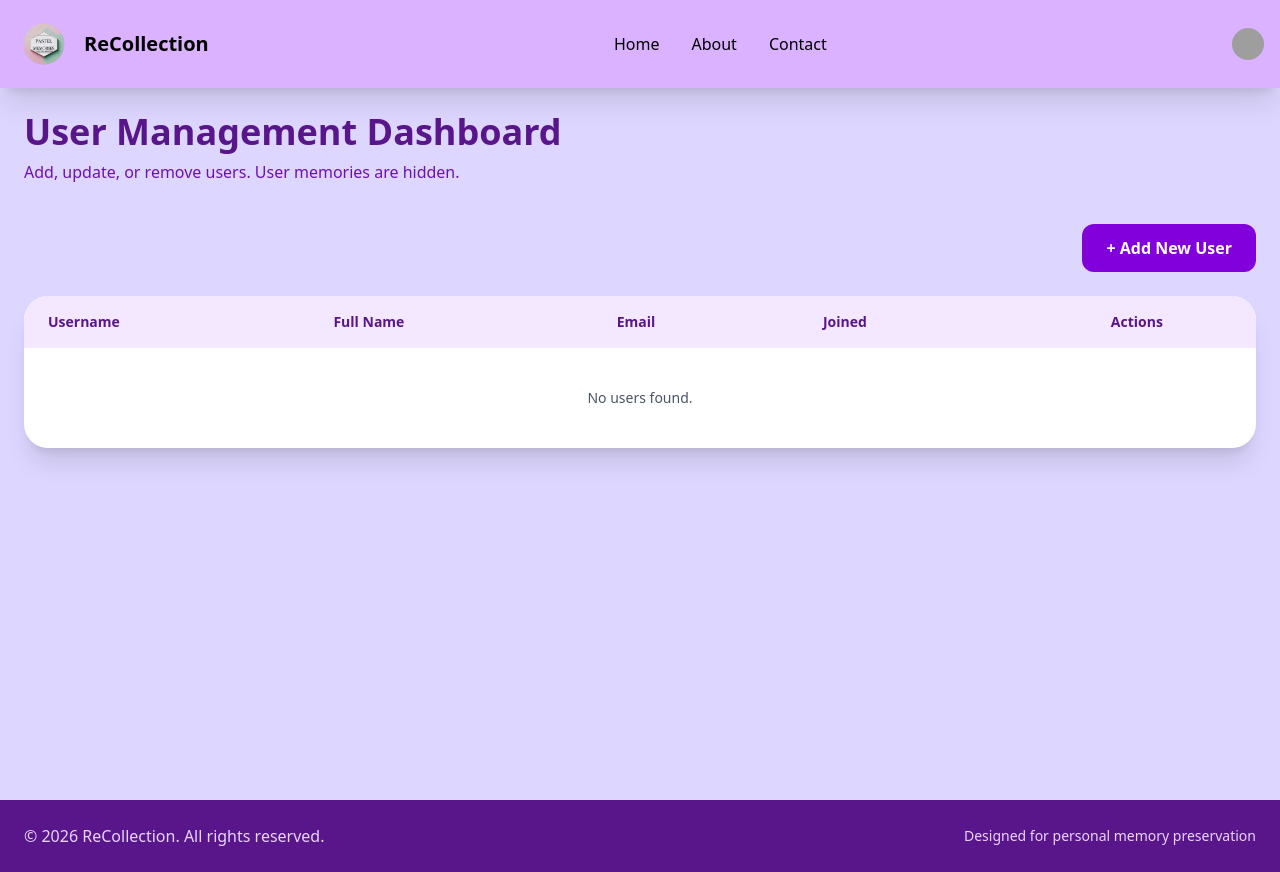
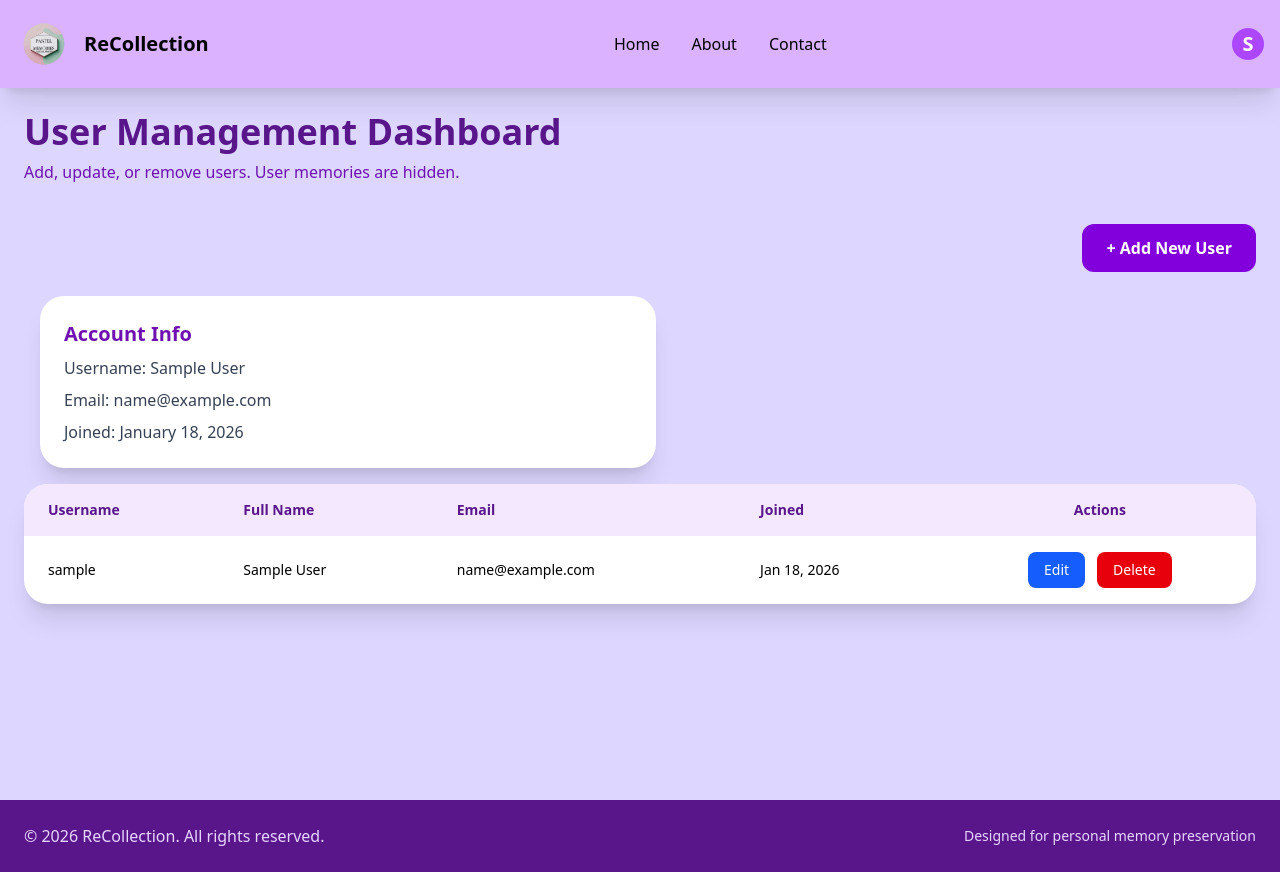
Before and after one commit to mdmohidulislammi/Learning, a Django app: page /user/manager/ in a window 1280 px wide. Run offline with Django 5.2, Linux system fonts and the light colour scheme; the visitor is signed in with stand-in values (Sample User, id 1); data comes from the database, SQL or seed files in the repository; some libraries are stand-ins or nearby versions; grey boxes are pictures that could not be loaded.

Commit message:
Users CRUD operations done

```diff
--- a/Django Framework/Milestone 1/memories/memories/templates/home.html
+++ b/Django Framework/Milestone 1/memories/memories/templates/home.html
@@ -16,7 +16,7 @@
       </p>
       {% if not user.is_authenticated %}
       <div class="flex flex-wrap gap-4">
-        <a  class="px-6 py-3 rounded-xl bg-purple-700 text-white font-semibold shadow-lg hover:bg-purple-800 transition cursor-pointer">
+        <a href="{% url 'signUp' %}" class="px-6 py-3 rounded-xl bg-purple-700 text-white font-semibold shadow-lg hover:bg-purple-800 transition cursor-pointer">
           Get Started
         </a>
         <a href="{% url 'signIn' %}" class="cursor-pointer px-6 py-3 rounded-xl border-2 border-purple-700 text-purple-800 font-semibold hover:bg-purple-700 hover:text-white transition">
@@ -78,9 +78,9 @@
     <p class="text-lg text-purple-800 mb-8">
       Create your account and begin storing moments that matter most.
     </p>
-    <a  class="inline-block px-8 py-4 bg-purple-700 text-white rounded-2xl font-semibold shadow-xl hover:bg-purple-800 transition cursor-pointer">
+    {% comment %} <a  class="inline-block px-8 py-4 bg-purple-700 text-white rounded-2xl font-semibold shadow-xl hover:bg-purple-800 transition cursor-pointer">
       Create Free Account
-    </a>
+    </a> {% endcomment %}
   </div>
 </section>
 
--- a/Django Framework/Milestone 1/memories/memories/templates/home_base.html
+++ b/Django Framework/Milestone 1/memories/memories/templates/home_base.html
@@ -1,4 +1,5 @@
 {% load static %}
+{% load socialaccount %}
 <!DOCTYPE html>
 <html lang="en">
 <head>
@@ -26,25 +27,33 @@
   <div class="flex items-center md:order-2 space-x-3 md:space-x-0 rtl:space-x-reverse">
       <button type="button" class="flex text-sm bg-neutral-primary rounded-full md:me-0 focus:ring-4 focus:ring-neutral-tertiary" id="user-menu-button" aria-expanded="false" data-dropdown-toggle="user-dropdown" data-dropdown-placement="bottom">
         <span class="sr-only">Open user menu</span>
-        <img class="w-8 h-8 rounded-full" src="{% static 'images/8.jpeg' %}" alt="user photo">
+
+        <div class="flex items-center justify-center w-8 h-8 rounded-full bg-purple-500 text-white font-bold text-xl"> {{ user.first_name|default:user.username|slice:":1"|upper }} </div>
+         {% comment %} <img class="w-8 h-8 rounded-full" src="{% static 'images/8.jpeg' %}" alt="user photo"> {% endcomment %}
+
       </button>
       <!-- Dropdown menu -->
 
       <!-- User -->
 
-
-      <div class="z-50 hidden bg-neutral-primary-medium border border-default-medium rounded-base shadow-lg w-44" id="user-dropdown">
+      <div class="z-50 hidden bg-gray-400-primary-medium border border-default-medium rounded-base shadow-lg w-44" id="user-dropdown">
         <div class="px-4 py-3 text-sm border-b border-default">
-          <span class="block text-heading font-medium">Md. Mohidul Islam</span>
-          <span class="block text-body truncate">islamohidul856mi647360@gmail.com</span>
+          <span class="block text-heading font-medium"> {{user.first_name}} {{user.last_name}} </span>
+          <span class="block text-body truncate"> {{user.email}} </span>
         </div>
         <!-- Necessary btn -->
         <ul class="p-2 text-sm text-body font-medium" aria-labelledby="user-menu-button">
+          {% if user.is_superuser %}
           <li>
-            <a href="#" class="inline-flex items-center hover:text-white w-full p-2 hover:bg-neutral-tertiary-medium hover:text-heading rounded cursor-pointer">Dashboard</a>
+            <a href="{% url 'manager'  %}" class="inline-flex items-center hover:text-white w-full p-2 hover:bg-gray-400-tertiary-medium hover:text-heading rounded cursor-pointer">Dashboard</a>
           </li>
+          {% elif user.is_authenticated %}
           <li>
-            <a href="{% url 'logOut' %}" class="inline-flex items-center w-full p-2 hover:text-white hover:bg-neutral-tertiary-medium hover:text-heading rounded cursor-pointer">Sign out</a>
+            <a href="{% url 'dashboard' user.id %}" class="inline-flex items-center hover:text-white w-full p-2 hover:bg-gray-400-tertiary-medium hover:text-heading rounded cursor-pointer">Dashboard</a>
+          </li>
+          {% endif %}
+          <li>
+            <a href="{% url 'logOut' %}" class="inline-flex items-center w-full p-2 hover:text-white hover:bg-gray-400-tertiary-medium hover:text-heading rounded cursor-pointer">Sign out</a>
           </li>
         </ul>
       </div>
@@ -62,7 +71,7 @@
       </button>
 
         <div class="flex flex-wrap gap-4">
-        <a  class="px-2 py-2 rounded-xl bg-purple-700 text-white font-semibold shadow-sm hover:bg-purple-900 transition cursor-pointer">
+        <a href="{% url 'signUp' %}" class="px-2 py-2 rounded-xl bg-purple-700 text-white font-semibold shadow-sm hover:bg-purple-900 transition cursor-pointer">
           SIGN UP
         </a>
         <a href="{% url 'signIn' %}" class="cursor-pointer px-2 py-2 rounded-xl border-2 border-purple-700 text-purple-800 font-semibold hover:bg-purple-700 hover:text-white transition">
--- a/Django Framework/Milestone 1/memories/memories/templates/memories_page.html
+++ b/Django Framework/Milestone 1/memories/memories/templates/memories_page.html
@@ -4,7 +4,7 @@
 {% block home %}
 
 {% if messages %}
-<div class="max-w-7xl mx-auto px-4 mt-4 space-y-3">
+<div class="max-w-7xl mx-auto px-4 mt-4 space-y-3" id='mess'>
   {% for message in messages %}
   <div class="px-4 py-3 rounded-lg text-sm font-medium
       {% if message.tags == 'error' %}
--- a/Django Framework/Milestone 1/memories/memories/views.py
+++ b/Django Framework/Milestone 1/memories/memories/views.py
@@ -16,7 +16,7 @@ def home(request):
     }
     return render(request, 'home.html', context)
 
-
+@login_required(login_url='signIn')
 def create_memory(request):
     current_year=date.today().year
     if request.method == "POST":
@@ -42,6 +42,7 @@ def create_memory(request):
     }
 
     return render(request, 'memory_form.html', context)
+@login_required(login_url='signIn')
 def read_memory(request):
     current_year=date.today().year
     memories=Memory.objects.select_related('author',).filter(author_id=request.user.id)
@@ -50,6 +51,7 @@ def read_memory(request):
         'memories':memories
     }
     return render(request,'memories_page.html',context)
+@login_required(login_url='signIn')
 def individual_memory(request, id):
     current_year=date.today().year
     post = get_object_or_404(Memory.objects.select_related('author'), id=id)
@@ -59,6 +61,7 @@ def individual_memory(request, id):
     }
     return render(request, 'memory.html', context)
 
+@login_required(login_url='signIn')
 def update_memory(request, id):
     current_year=date.today().year
     memory=get_object_or_404(Memory, id=id)
@@ -86,6 +89,7 @@ def update_memory(request, id):
     }
     return render(request, 'memory_form.html', context)
 
+@login_required(login_url='signIn')
 def delete_memory(request, id):
     current_year=date.today().year
     post = get_object_or_404(Memory.objects.select_related('author'), id=id)
--- a/Django Framework/Milestone 1/memories/memories_web/urls.py
+++ b/Django Framework/Milestone 1/memories/memories_web/urls.py
@@ -5,5 +5,6 @@ from django.urls import path, include
 urlpatterns = [
     path('admin/', admin.site.urls),
     path('', include("memories.urls")),
-    path('user/', include("users.urls"))
+    path('user/', include("users.urls")),
+    path('accounts/', include('allauth.urls')),
 ]
--- a/Django Framework/Milestone 1/memories/static/js/script.js
+++ b/Django Framework/Milestone 1/memories/static/js/script.js
@@ -119,10 +119,20 @@ document.getElementById('contact').addEventListener('click', function (e) {
       <li>
         <a href="https://github.com/mdmohidulislammi/"
            target="_blank"
-           class="font-semibold md:text-lg underline hover:text-white text-black>
+           class="font-semibold md:text-lg underline hover:text-white text-black">
            GitHub
         </a>
       </li>
     </ul>
   `);
 });
+
+// 1 second message
+setTimeout(function() { const mess = document.getElementById('mess');
+   if (mess) {
+     mess.style.display = 'none'; } }, 1500);
+
+
+ function confirmDelete() {
+    return confirm("⚠️ Are you sure you want to delete your account? This action is permanent.");
+  }
--- a/Django Framework/Milestone 1/memories/users/templates/manager_dashboard.html
+++ b/Django Framework/Milestone 1/memories/users/templates/manager_dashboard.html
@@ -15,10 +15,22 @@
 
     <!-- Add User Button -->
     <div class="mb-6 flex justify-end">
-      <a  class="px-6 py-3 bg-purple-700 text-white rounded-xl font-semibold hover:bg-purple-800 transition cursor-pointer">
+      <a href="{% url 'signUp' %}" class="px-6 py-3 bg-purple-700 text-white rounded-xl font-semibold hover:bg-purple-800 transition cursor-pointer">
         + Add New User
       </a>
     </div>
+     <div class="bg-white md:w-1/2 sm:w-full  m-4 rounded-3xl shadow-xl p-6">
+        <h2 class="text-xl font-semibold text-purple-800 mb-2">Account Info</h2>
+        <ul class="text-gray-700 space-y-2">
+          {% if user.first_name or user.last_name %}
+           <li><span class="font-medium">Username:</span> {{ request.user.first_name  }} {{user.last_name}} </li>
+           {% else %}
+           <li><span class="font-medium">Username:</span> {{user.username | upper}} </li>
+           {% endif %}
+          <li><span class="font-medium">Email:</span> {{ request.user.email }}</li>
+          <li><span class="font-medium">Joined:</span> {{ request.user.date_joined|date:"F d, Y" }}</li>
+        </ul>
+      </div>
 
     <!-- Users Table -->
     <div class="overflow-x-auto bg-white rounded-3xl shadow-xl">
@@ -41,10 +53,10 @@
             <td class="px-6 py-4">{{ user.email }}</td>
             <td class="px-6 py-4">{{ user.date_joined|date:"M d, Y" }}</td>
             <td class="px-6 py-4 flex justify-center gap-3">
-              <a href="{% url 'manager_user_update' user.id %}" class="px-4 py-2 bg-blue-600 text-white rounded-lg hover:bg-blue-700 transition">
+              <a href="{% url 'update-user' user.id %}" class="px-4 py-2 bg-blue-600 text-white rounded-lg hover:bg-blue-700 transition">
                 Edit
               </a>
-              <a href="{% url 'manager_user_delete' user.id %}" class="px-4 py-2 bg-red-600 text-white rounded-lg hover:bg-red-700 transition">
+              <a href="{% url 'delete-user' id=user.id %}" class="px-4 py-2 bg-red-600 text-white rounded-lg hover:bg-red-700 transition">
                 Delete
               </a>
             </td>
--- a/Django Framework/Milestone 1/memories/users/urls.py
+++ b/Django Framework/Milestone 1/memories/users/urls.py
@@ -1,11 +1,13 @@
 from django.contrib import admin
 from django.urls import path, include
-from users.views import login, logOut, dashboard, manager_dashboard
+from users.views import signIn, logOut, dashboard, manager_dashboard, signUp, update, delete_user
 
 urlpatterns = [
-    path('dashboard/', dashboard),
-    path('manager/', manager_dashboard),
-     path('login/',login, name='signIn' ),
+    path('dashboard/<int:id>/', dashboard, name='dashboard'),
+    path('manager/', manager_dashboard, name='manager'),
+    path('register/', signUp, name='signUp'),
+     path('login/',signIn, name='signIn' ),
     path('logout/', logOut, name='logOut'),
-
+    path('update-user/<int:id>/', update, name='update-user'),
+    path('delete-user/<int:id>/', delete_user, name='delete-user')
 ]
--- a/Django Framework/Milestone 1/memories/users/views.py
+++ b/Django Framework/Milestone 1/memories/users/views.py
@@ -6,33 +6,44 @@ from django.db.models import Q
 from django.contrib.auth import authenticate, logout, login
 from django.contrib.auth.models import User
 from django.contrib.auth.decorators import login_required
-from memories.forms import LoginForm, RegisterForm, MemoryForm
+from memories.forms import LoginForm, RegisterForm,Update_User_Form
 from memories.models import Memory
 
 # Create your views here.
-def dashboard(request):
+@login_required(login_url='signIn')
+def dashboard(request, id):
     current_year=date.today().year
     context={
-        'year':current_year
+        'year':current_year,
     }
     return render(request, 'dashboard.html', context)
+# @login_required(login_url='signIn')
 def manager_dashboard(request):
     current_year=date.today().year
+    id=request.user.id
+    if not request.user.is_authenticated:
+        return redirect('signIn')
+    users=User.objects.all()
     context={
-        'year':current_year
+        'year':current_year,
+        'users':users,
     }
     return render(request, 'manager_dashboard.html', context)
-def login(request):
+def signIn(request):
     current_year = date.today().year
     form=LoginForm()
     if request.method=='POST':
-        form=LoginForm(request.POST)
+        form=LoginForm(request,request.POST)
         if form.is_valid():
-            form.save()
-            return redirect('home')
-        else:
-            messages.error(request,"Form is not valid")
-            return redirect('home')
+            username=form.cleaned_data['username']
+            password=form.cleaned_data['password']
+            user=authenticate(username=username, password=password)
+            if user is not None:
+                login(request, user)
+                return redirect('home')
+
+    else:
+        form=LoginForm()
 
     context={
         'year':current_year,
@@ -42,9 +53,59 @@ def login(request):
 def logOut(request):
     logout(request)
     return redirect('home')
-def register(request):
-    pass
-def update(request):
-    pass
-def delete_user(request):
-    pass
+
+def signUp(request):
+    current_year = date.today().year
+    if request.method == 'POST':
+        form = RegisterForm(request.POST)
+        if form.is_valid():
+            form.save()
+            return redirect('home')
+    else:
+        form = RegisterForm()
+
+    context = {
+        'form': form,
+        'year': current_year
+    }
+    return render(request, 'register.html', context)
+
+
+@login_required(login_url='signIn')
+def update(request, id):
+    current_year = date.today().year
+    user=get_object_or_404(User, id=id)
+    if request.method == 'POST':
+        form = Update_User_Form(request.POST, instance=user)
+        if form.is_valid():
+            form.save()
+            if request.user.is_superuser:
+                return redirect('manager' )
+            else:
+                return redirect('dashboard', id=user.id)  # Redirect to profile page after update
+    else:
+        form = Update_User_Form(instance=user)
+
+    context = {
+        'form': form,
+        'year': current_year
+    }
+    return render(request, 'register.html', context)
+
+
+@login_required
+def delete_user(request,id):
+    user = get_object_or_404(User, id=id)
+
+    if request.method == 'POST':
+        user.delete()
+        if user.is_superuser:
+             return redirect('dashboard')
+        else:
+            return redirect('home')
+    else:
+        user.delete()
+        if request.user.is_superuser:
+             return redirect('manager')
+        else:
+            return redirect('home')
```
Also changed, not shown: Django Framework/Milestone 1/memories/memories/forms.py (+65 -5 lines), Django Framework/Milestone 1/memories/memories/tests.py (+13 -0 lines), Django Framework/Milestone 1/memories/memories_web/settings.py (+26 -11 lines), Django Framework/Milestone 1/memories/users/templates/dashboard.html (+20 -11 lines), Django Framework/Milestone 1/memories/users/templates/login.html (+12 -12 lines), Django Framework/Milestone 1/memories/users/templates/register.html (+5 -5 lines).
